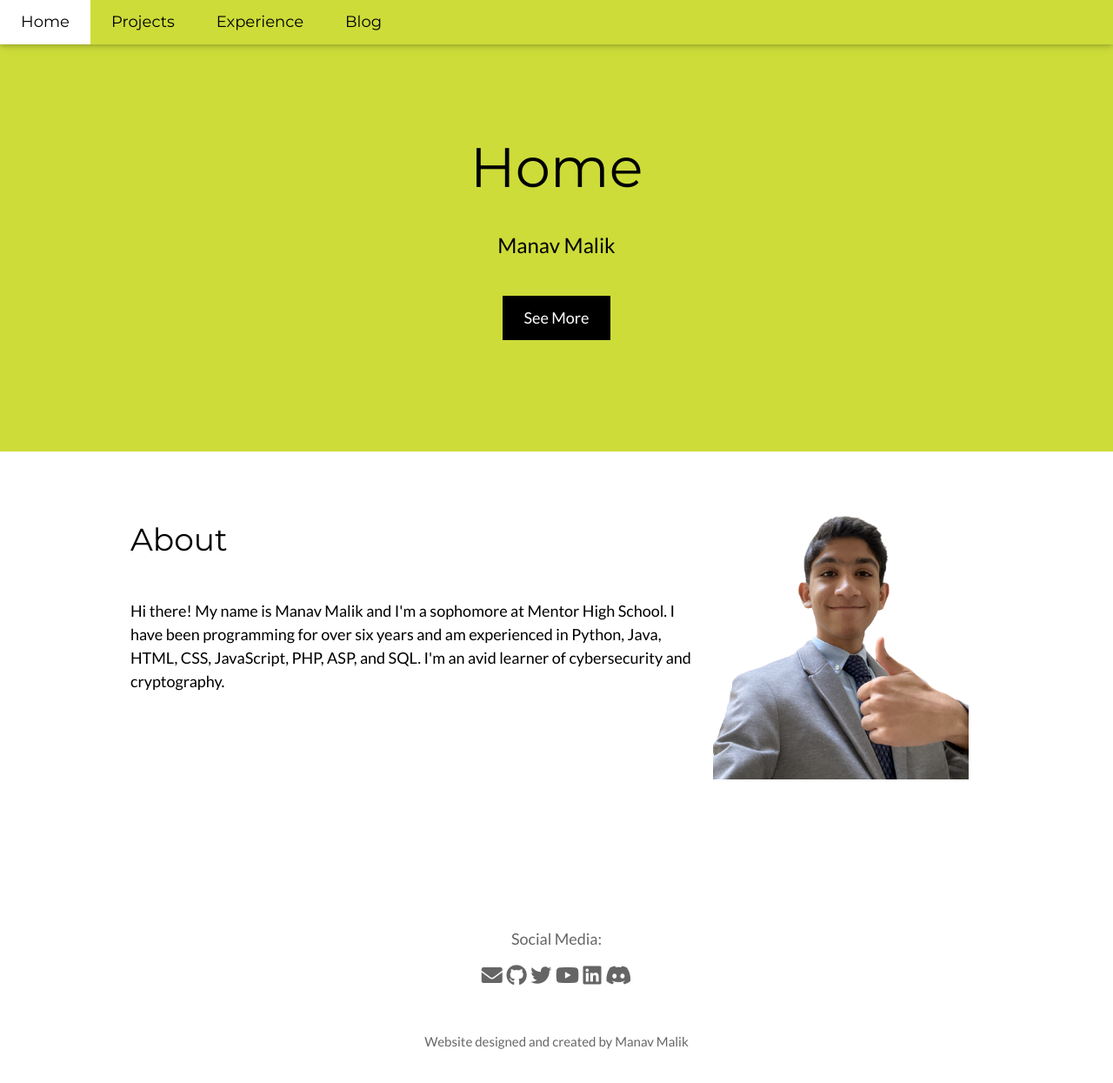
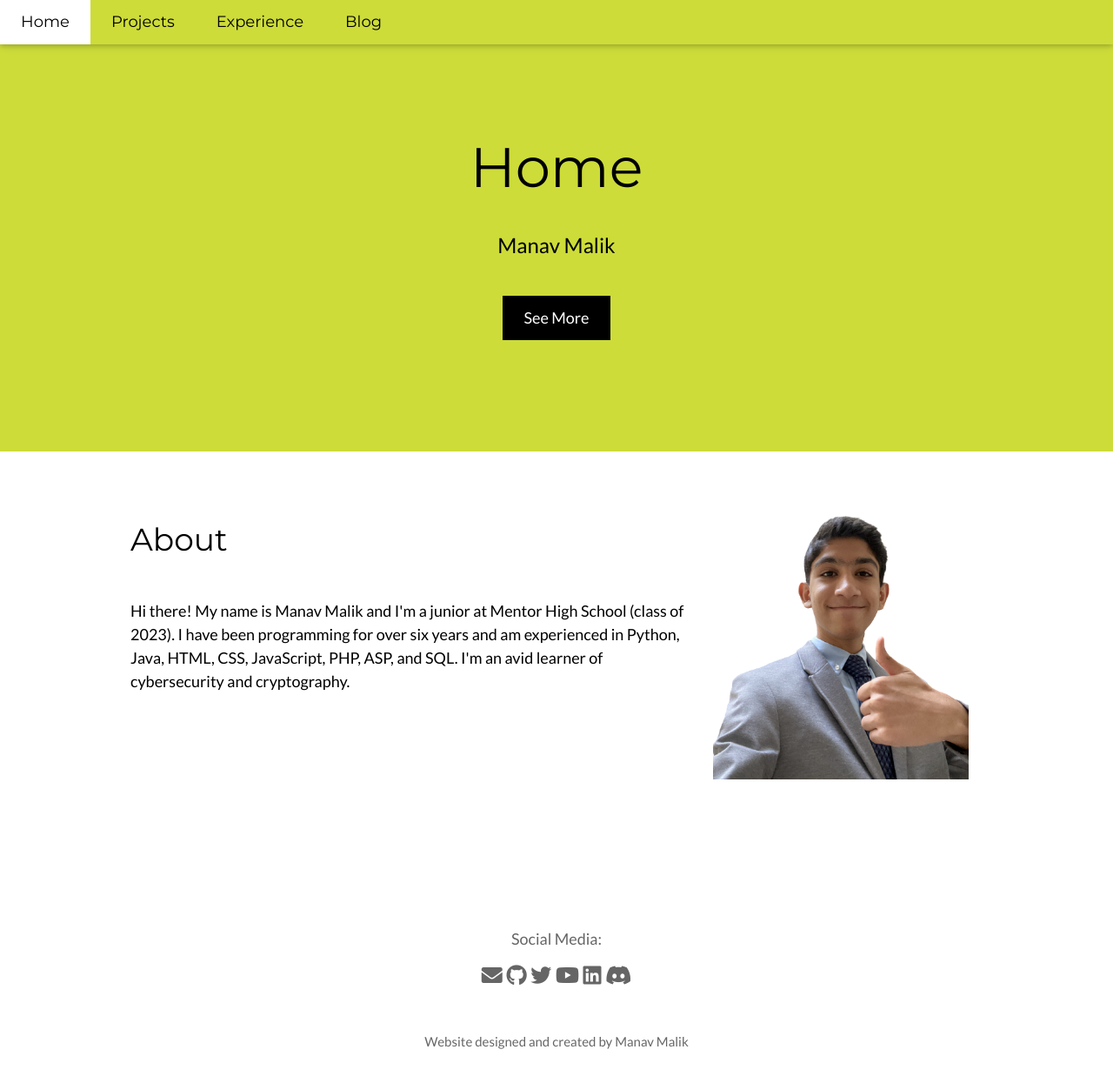
Before and after one commit to 0xmmalik/0xmmalik.github.io, a Jekyll site: the page index.html, which Jekyll copies as it is, in a window 1280 px wide and 1287 px high. Shown: the top 1245 px of the window at 87% size. Built offline with Jekyll 4.4.1, drawn with Linux system fonts in a browser that asks for light colours.

Commit message:
updated grade and added graduation year

```diff
--- a/index.html
+++ b/index.html
@@ -28,7 +28,7 @@
     <div class="w3-content">
         <div class="w3-twothird">
             <h1>About</h1>
-            <h5 class="w3-padding-32">Hi there! My name is Manav Malik and I'm a sophomore at Mentor High School. I have been programming for over six years and am experienced in Python, Java, HTML, CSS, JavaScript, PHP, ASP, and SQL. I'm an avid learner of cybersecurity and cryptography.</h5>
+            <h5 class="w3-padding-32">Hi there! My name is Manav Malik and I'm a junior at Mentor High School (class of 2023). I have been programming for over six years and am experienced in Python, Java, HTML, CSS, JavaScript, PHP, ASP, and SQL. I'm an avid learner of cybersecurity and cryptography.</h5>
             <p class="w3-text-grey"></p>
         </div>
 
```
